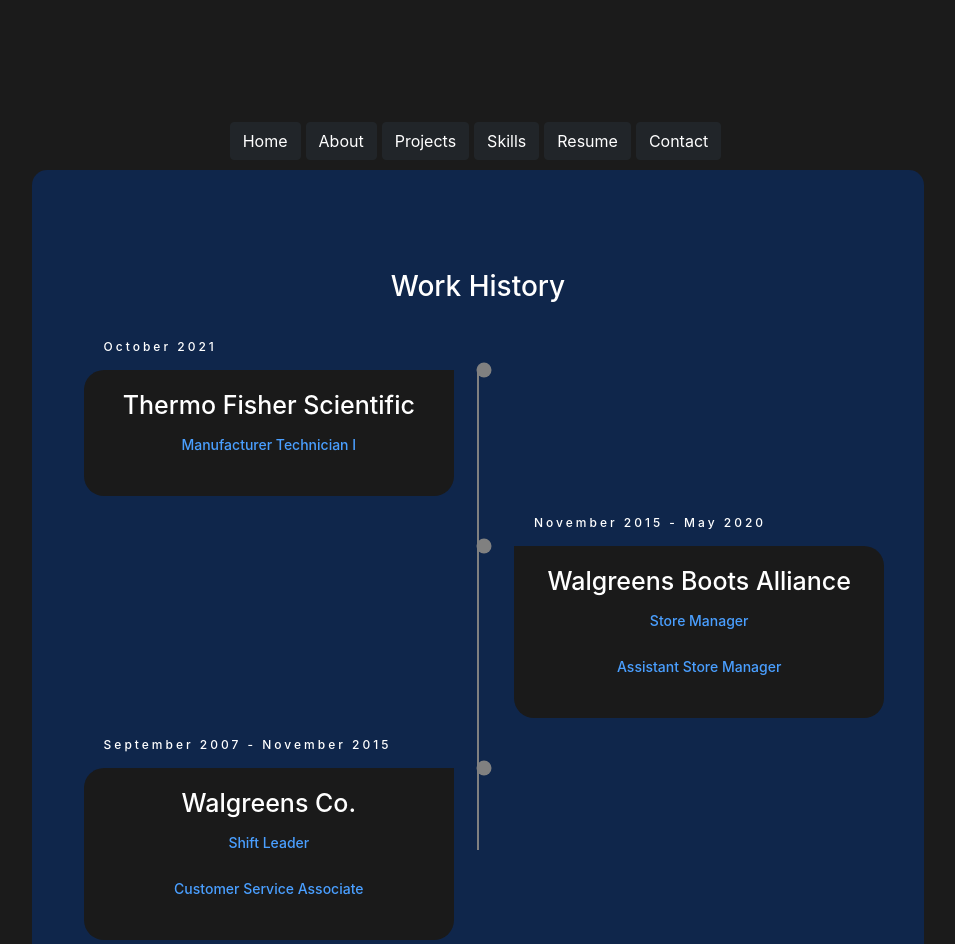
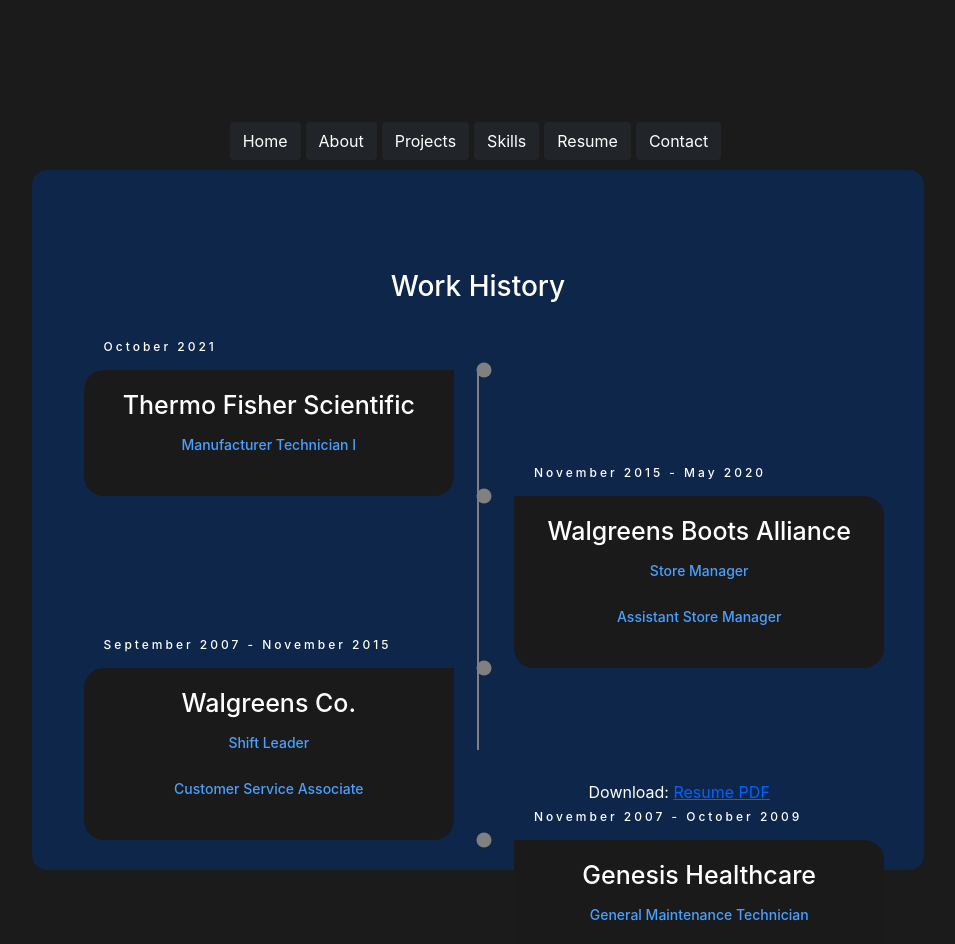
Before and after one commit to ErikMoxley/erik-moxley, a React (Create React App) app: page /resume in a window 1280 px wide. Shown: the top 944 px of the page, without its empty margins (162-1117 px from the left). Built offline with nearby package versions, Linux system fonts and the light colour scheme.

Commit message:
changed mobile responsiveness

```diff
--- a/src/components/pages/Contact.js
+++ b/src/components/pages/Contact.js
@@ -11,6 +11,9 @@
         <ul className="address">
         <a href='https://goo.gl/maps/f3D1vfaadg7MvoC66' alt='' target="_blank" rel="noopener noreferrer">
           <li>Greater Boston, United States</li></a>
+          <li><span>
+              <a href="tel:+19789358860">Call/Text via Mobile Phone
+              </a></span></li>
           <li>
             <span>
               <a
@@ -18,9 +21,7 @@
                 target="_blank"
                 rel="noopener noreferrer">Email Me via Gmail
               </a></span></li>
-            <li><span>
-              <a href="tel:+19789358860">Call via Phone
-              </a></span></li>
+
                 <li><span><a href="https://erikmoxley.com/" alt='' target="_blank" rel="noopener noreferrer">www.erikmoxley.com
               </a></span></li>
               <li>
--- a/src/components/pages/Projects.js
+++ b/src/components/pages/Projects.js
@@ -13,7 +13,7 @@
             Pokedex API <a href="https://github.com/ErikMoxley/pokedexapi" target="_blank" rel="noopener noreferrer">Source</a>
           </p>
           <p>
-            Movie Database Group Project - Coming Soon
+            Movie Database Group Project - Coming Soon!
           </p>
         </header>
       </div>
--- a/src/styles/Content.css
+++ b/src/styles/Content.css
@@ -163,7 +163,7 @@
 .timeline {
   padding-right: 10px;
   width: 100%;
-  height: 60vh;
+  height: 50vh;
   max-width: 800px;
   margin: 0 auto;
   position: relative;
@@ -201,7 +201,7 @@
   letter-spacing: 3px;
 }
 .resume-link {
-  padding-top: 250px;
+  padding-top: 150px;
 }
 @media only screen and (min-width: 995px) {
   .timeline:before {
@@ -211,13 +211,13 @@
     left: 50%;
     transform: translateX(-50%);
     width: 2px;
-    height: 100%;
+    height: 95%;
     background-color: gray;
   }
   .timeline ul li {
     width: 50%;
     position: relative;
-    margin-bottom: 50px;
+    margin-bottom: 0px;
   }
   .timeline ul li:nth-child(odd) {
     float: left;
@@ -257,7 +257,7 @@
     background-color: rgb(255, 255, 255);
   }
   .resume-link {
-    padding-top: 90px;
+    padding-top: 10px;
   }
 }
 
@@ -273,6 +273,11 @@
     width: 100%;
   }
   .timeline-container h3 {
-    padding-bottom: 0px;
+    padding-bottom: 10px;
   }
 }
+@media screen and (max-width: 420px) {
+  .resume-link {
+    padding-top: 340px;
+  }
+}
```
